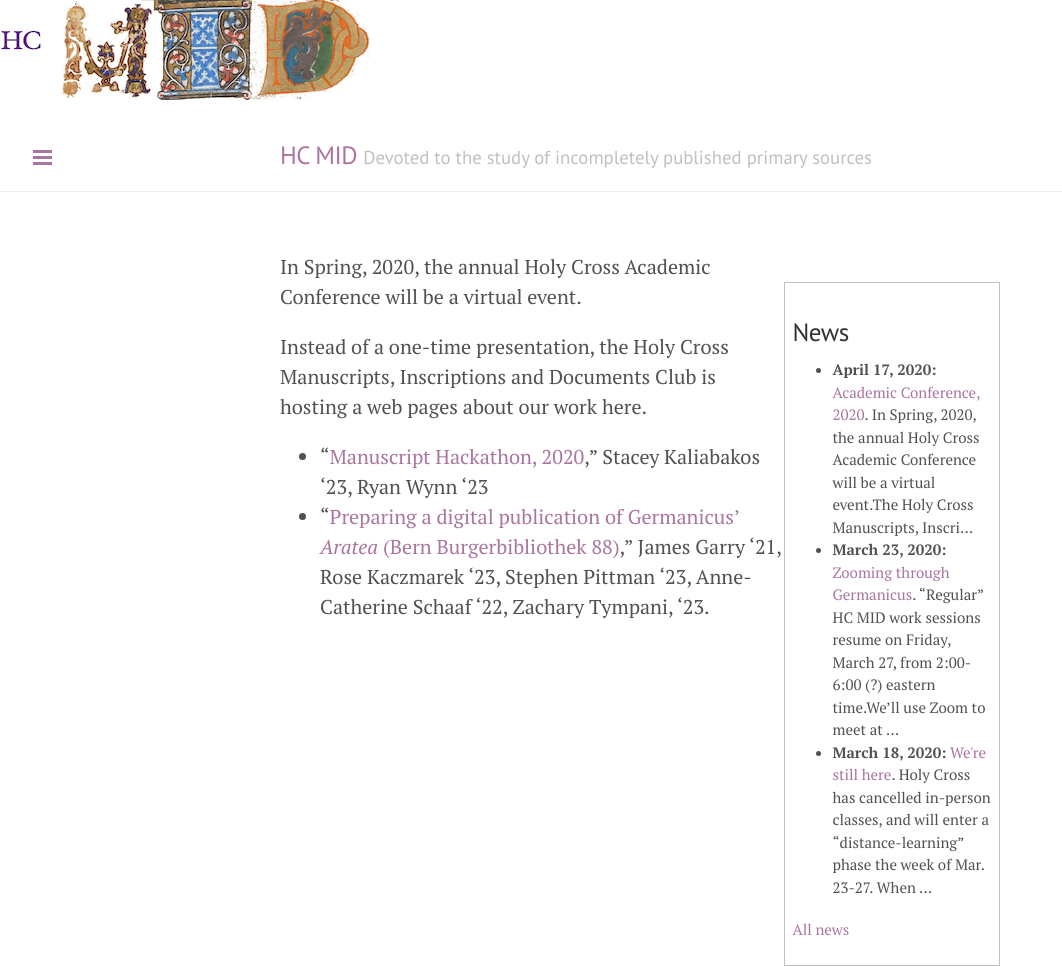
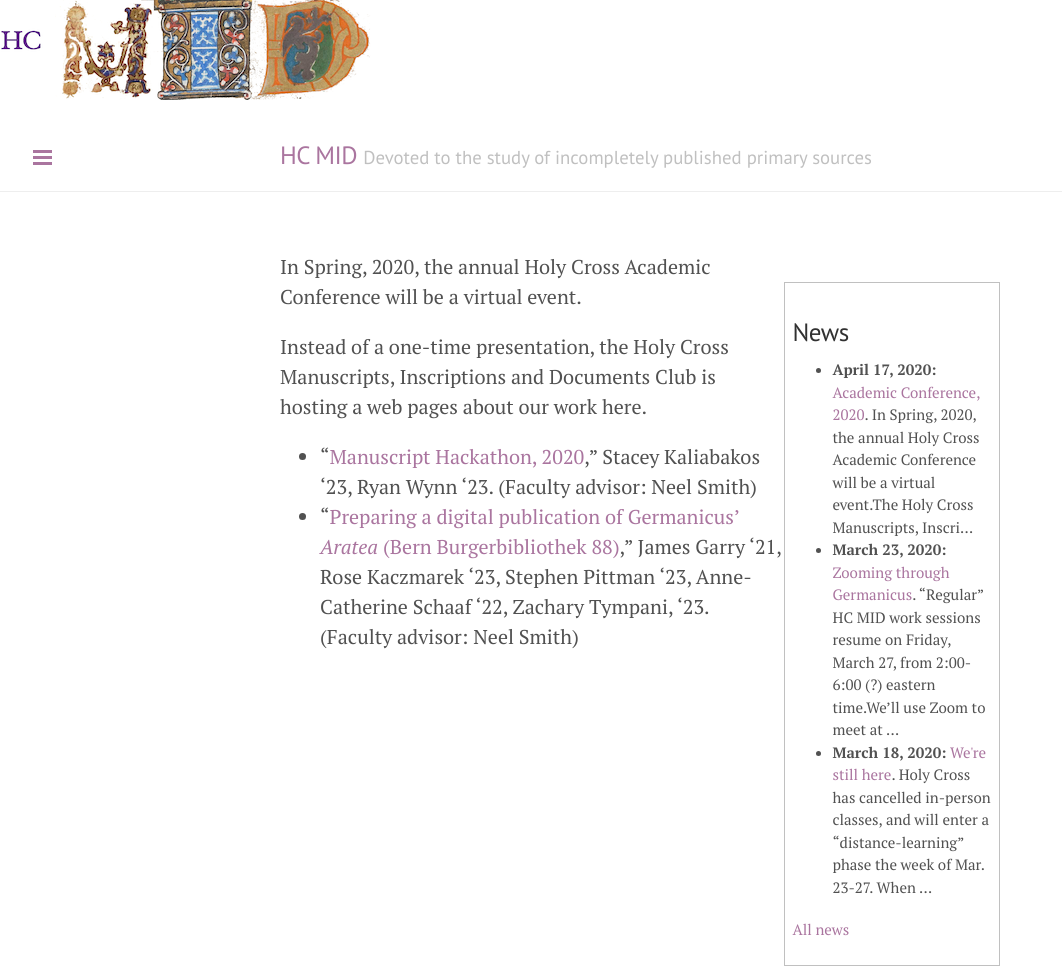
Before and after one commit to HCMID/HCMID.github.io, a Jekyll site: the page built from academic_conference20/index.md, in a window 1280 px wide. Shown: the whole page, without its empty margins (0-1062 px from the left). Built offline with Jekyll 4.4.1, drawn with Linux system fonts in a browser that asks for light colours.

Commit message:
Regularize names

```diff
--- a/academic_conference20/index.md
+++ b/academic_conference20/index.md
@@ -8,5 +8,5 @@ In Spring, 2020, the annual Holy Cross Academic Conference will be a virtual eve
 Instead of a one-time presentation, the Holy Cross Manuscripts, Inscriptions and Documents Club is hosting a web pages about our work here.
 
 
-- "[Manuscript Hackathon, 2020](hackathon/)," Stacey Kaliabakos '23, Ryan Wynn '23
-- "[Preparing a digital publication of Germanicus' *Aratea* (Bern Burgerbibliothek 88)](germanicus/)," James Garry '21, Rose Kaczmarek '23, Stephen Pittman '23, Anne-Catherine Schaaf '22, Zachary Tympani, '23.
+- "[Manuscript Hackathon, 2020](hackathon/)," Stacey Kaliabakos '23, Ryan Wynn '23.  (Faculty advisor: Neel Smith)
+- "[Preparing a digital publication of Germanicus' *Aratea* (Bern Burgerbibliothek 88)](germanicus/)," James Garry '21, Rose Kaczmarek '23, Stephen Pittman '23, Anne-Catherine Schaaf '22, Zachary Tympani, '23. (Faculty advisor: Neel Smith)
```
Also changed, not shown: academic_conference20/germanicus/index.md (+3 -1 lines).
